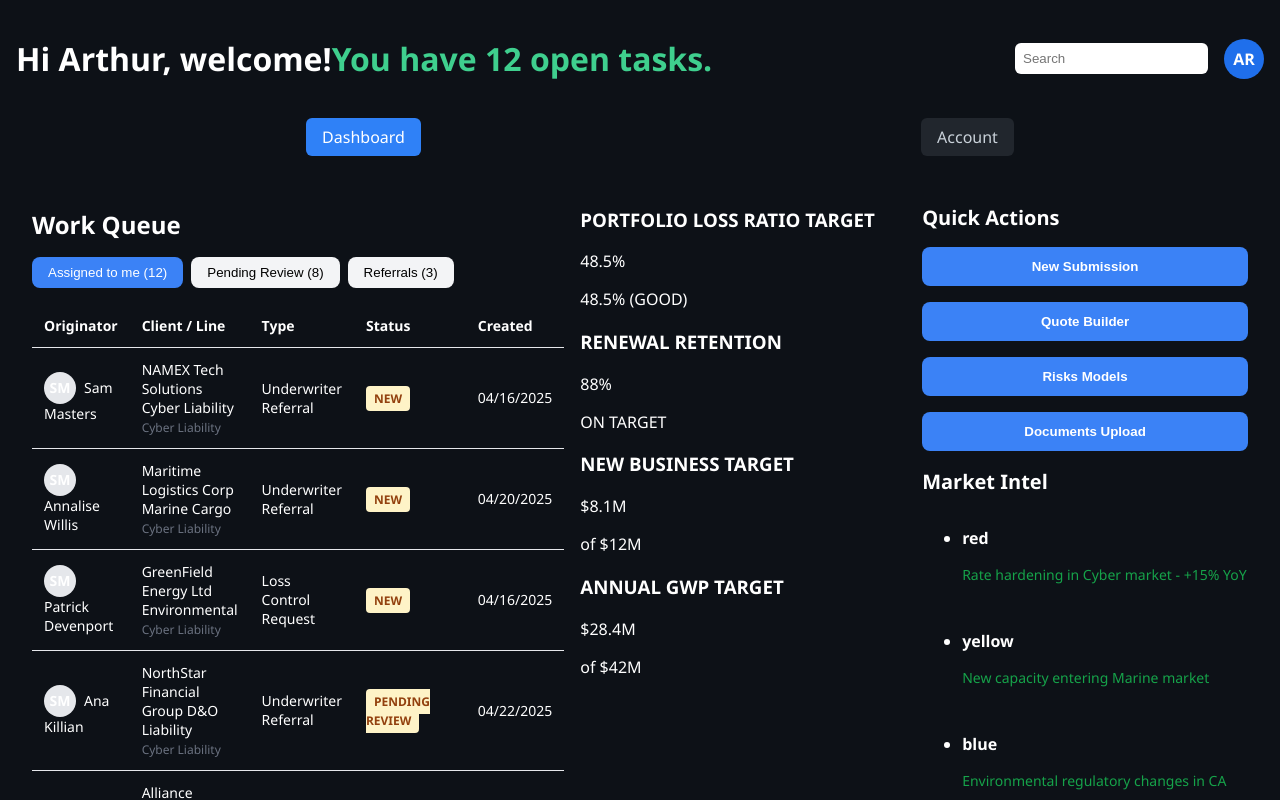
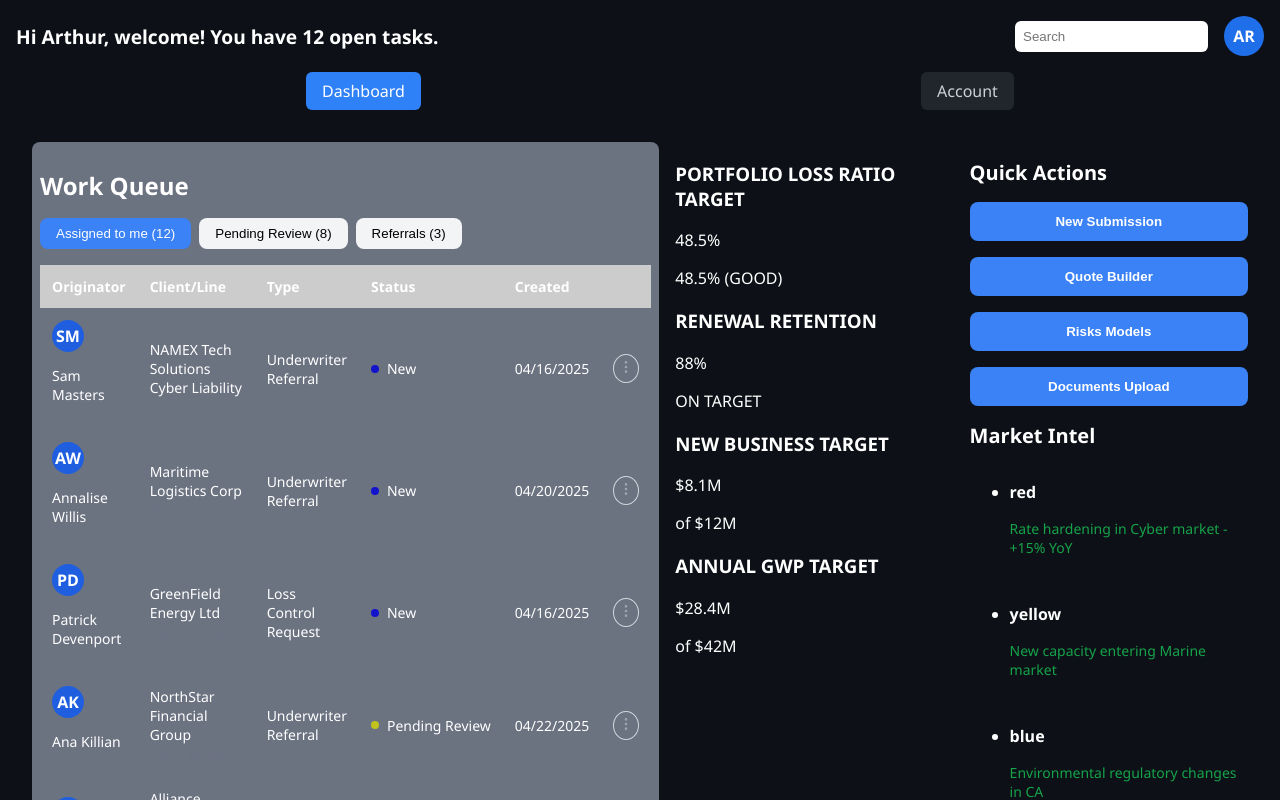
Before and after one commit to Danets/dashboard-angular, an Angular app: page /dashboard in a window 1280 px wide. Shown: the top 800 px of the page. Built offline with nearby package versions, Linux system fonts and the light colour scheme.

Commit message:
Fixing styles and logic for WorkQueue component

```diff
--- a/public/assets/mock-data.json
+++ b/public/assets/mock-data.json
@@ -48,42 +48,48 @@
   "workQueue": [
     {
       "originator": "Sam Masters",
-      "clientLine": "NAMEX Tech Solutions\nCyber Liability",
+      "client": "NAMEX Tech Solutions\nCyber Liability",
       "type": "Underwriter Referral",
       "status": "New",
+
       "created": "04/16/2025"
     },
     {
       "originator": "Annalise Willis",
-      "clientLine": "Maritime Logistics Corp\nMarine Cargo",
+      "client": "Maritime Logistics Corp",
+      "line": "Marine Cargo",
       "type": "Underwriter Referral",
       "status": "New",
       "created": "04/20/2025"
     },
     {
       "originator": "Patrick Devenport",
-      "clientLine": "GreenField Energy Ltd\nEnvironmental",
+      "client": "GreenField Energy Ltd",
+      "line": "Environmental",
       "type": "Loss Control Request",
       "status": "New",
       "created": "04/16/2025"
     },
     {
       "originator": "Ana Killian",
-      "clientLine": "NorthStar Financial Group\nD&O Liability",
+      "client": "NorthStar Financial Group",
+      "line": "D&O Liability",
       "type": "Underwriter Referral",
       "status": "Pending Review",
       "created": "04/22/2025"
     },
     {
       "originator": "Ana Killian",
-      "clientLine": "Alliance Healthcare Systems\nMedical Malpractice",
+      "client": "Alliance Healthcare Systems",
+      "line": "Medical Malpractice",
       "type": "Email",
       "status": "Completed",
       "created": "04/28/2025"
     },
     {
       "originator": "Me",
-      "clientLine": "QuantumTech Industries\nProduct Liability",
+      "client": "QuantumTech Industries",
+      "line": "Product Liability",
       "type": "Email",
       "status": "Completed",
       "created": "04/20/2025"
--- a/src/app/core/models/models.ts
+++ b/src/app/core/models/models.ts
@@ -1,6 +1,7 @@
 export interface IWorkQueue {
   originator: string;
-  clientLine: string;
+  client: string;
+  line: string;
   type: string;
   status: string;
   created: string;
--- a/src/app/pages/dashboard/accounts/accounts.ts
+++ b/src/app/pages/dashboard/accounts/accounts.ts
@@ -8,5 +8,5 @@ import { IAccounts } from '../../../core/models/models';
   styleUrl: './accounts.scss',
 })
 export class Accounts {
-  data = input.required<IAccounts[]>();
+  readonly data = input.required<IAccounts[]>();
 }
--- a/src/app/pages/dashboard/dashboard-data.ts
+++ b/src/app/pages/dashboard/dashboard-data.ts
@@ -1,13 +1,31 @@
 import { Injectable, signal } from '@angular/core';
-import mock from '../../../../public/assets/mock-data.json';
+import { HttpClient } from '@angular/common/http';
+import { delay } from 'rxjs/operators';
 
 @Injectable({
   providedIn: 'root',
 })
 export class DashboardData {
-  readonly portfolioGoals = signal(mock.portfolioGoals);
-  readonly quickActions = signal(mock.quickActions);
-  readonly marketIntel = signal(mock.marketIntel);
-  readonly workQueue = signal(mock.workQueue);
-  readonly accounts = signal(mock.accounts);
+  readonly portfolioGoals = signal([]);
+  readonly quickActions = signal([]);
+  readonly marketIntel = signal([]);
+  readonly workQueue = signal([]);
+  readonly accounts = signal([]);
+
+  constructor(private readonly http: HttpClient) {
+    this.loadMockData();
+  }
+
+  private loadMockData() {
+    this.http
+      .get<any>('assets/mock-data.json')
+      .pipe(delay(800))
+      .subscribe((mock) => {
+        this.portfolioGoals.set(mock.portfolioGoals);
+        this.quickActions.set(mock.quickActions);
+        this.marketIntel.set(mock.marketIntel);
+        this.workQueue.set(mock.workQueue);
+        this.accounts.set(mock.accounts);
+      });
+  }
 }
--- a/src/app/pages/dashboard/market-intel/market-intel.ts
+++ b/src/app/pages/dashboard/market-intel/market-intel.ts
@@ -8,5 +8,5 @@ import { IMarketIntel } from '../../../core/models/models';
   styleUrl: './market-intel.scss',
 })
 export class MarketIntel {
-  data = input.required<IMarketIntel[]>();
+  readonly data = input.required<IMarketIntel[]>();
 }
--- a/src/app/pages/dashboard/portfolio-goals/portfolio-goals.ts
+++ b/src/app/pages/dashboard/portfolio-goals/portfolio-goals.ts
@@ -9,5 +9,5 @@ import { IPortfolioGoals } from '../../../core/models/models';
   styleUrl: './portfolio-goals.scss',
 })
 export class PortfolioGoals {
-  data = input.required<IPortfolioGoals[]>();
+  readonly data = input.required<IPortfolioGoals[]>();
 }
--- a/src/app/pages/dashboard/work-queue/work-queue.html
+++ b/src/app/pages/dashboard/work-queue/work-queue.html
@@ -1,30 +1,75 @@
 <section class="work-queue">
-  <h2 class="section-title">Work Queue</h2>
-  <div class="tabs">
-    <button class="tab active">Assigned to me (12)</button>
-    <button class="tab">Pending Review (8)</button>
-    <button class="tab">Referrals (3)</button>
+  <h2 class="work-queue__title">Work Queue</h2>
+  <div class="work-queue__tabs tabs">
+    <button class="tabs__tab tabs__tab-active">Assigned to me (12)</button>
+    <button class="tabs__tab">Pending Review (8)</button>
+    <button class="tabs__tab">Referrals (3)</button>
   </div>
-  <table class="custom-table">
-    <thead>
+  <table class="work-queue__table table">
+    <thead class="table__head">
       <tr>
         <th>Originator</th>
-        <th>Client / Line</th>
+        <th>Client/Line</th>
         <th>Type</th>
         <th>Status</th>
         <th>Created</th>
+        <th></th>
       </tr>
     </thead>
     <tbody>
-      @for (work of data(); track work.clientLine) {
+      @for (work of data(); track work.client) {
       <tr>
-        <td><span class="initials-circle">SM</span>{{work.originator}}</td>
         <td>
-          {{work.clientLine}} <br /><small class="sub">Cyber Liability</small>
+          <span class="table__avatar">{{getFirstLetter(work.originator)}}</span>
+          <p>{{work.originator}}</p>
+        </td>
+        <td>
+          {{work.client}}
+          <br />
+          <small class="sub">{{work.line}}</small>
         </td>
         <td>{{work.type}}</td>
-        <td><span class="badge new">{{work.status}}</span></td>
+        <td>
+          <div class="status">
+            <span
+              class="status__badge"
+              [class]="getClassName(work.status)"
+            ></span>
+            <span class="status__text"> {{work.status}} </span>
+          </div>
+        </td>
         <td>{{work.created}}</td>
+        <td class="cell-actions">
+          <button
+            class="action-btn"
+            title="Open details"
+            (click)="toggleMenu($event, work.client)"
+          >
+            <svg
+              width="16"
+              height="16"
+              viewBox="0 0 24 24"
+              fill="none"
+              stroke="currentColor"
+              stroke-width="2"
+            >
+              <circle cx="12" cy="12" r="1"></circle>
+              <circle cx="19" cy="12" r="1"></circle>
+              <circle cx="5" cy="12" r="1"></circle>
+            </svg>
+          </button>
+          @if(menuId === work.client) {
+          <div class="dropdown-menu">
+            <button>View</button>
+            <button>Edit</button>
+            <button>Delete</button>
+          </div>
+          }
+        </td>
+      </tr>
+      } @empty {
+      <tr>
+        <td>There are no items.</td>
       </tr>
       }
     </tbody>
--- a/src/app/pages/dashboard/work-queue/work-queue.scss
+++ b/src/app/pages/dashboard/work-queue/work-queue.scss
@@ -1,6 +1,10 @@
 .work-queue {
-  .section-title {
+  background-color: #6b7280;
+  border-radius: 0.5rem;
+  padding: 0.5rem;
+  &__title {
     font-size: 1.5rem;
+    line-height: 2rem;
     font-weight: 600;
     margin-bottom: 1rem;
   }
@@ -10,65 +14,82 @@
     gap: 0.5rem;
     margin-bottom: 1rem;
 
-    .tab {
+    &__tab {
       padding: 0.5rem 1rem;
       background: #f3f4f6;
       border: none;
       border-radius: 0.5rem;
       cursor: pointer;
       font-weight: 500;
+      transition: all 0.2s ease;
 
-      &.active {
+      &-active {
         background: #3b82f6;
         color: white;
       }
     }
+    &__tab:hover,
+    &__tab:focus {
+      background: #0c316d;
+      color: rgb(218, 201, 201);
+    }
   }
 
-  .custom-table {
+  .table {
     width: 100%;
     border-collapse: collapse;
+
+    &__head {
+      background-color: #ccc;
+      font-weight: 600;
+      color: #fff;
+    }
 
     th,
     td {
       padding: 0.75rem;
-      border-bottom: 1px solid #e5e7eb;
       font-size: 0.875rem;
       text-align: left;
     }
 
-    .initials-circle {
-      background-color: #e5e7eb;
-      border-radius: 50%;
+    tr:hover {
+      background-color: #ccc;
+      cursor: pointer;
+    }
+
+    &__avatar {
       display: inline-block;
       width: 2rem;
       height: 2rem;
+      font-size: 1rem;
+      line-height: 2rem;
+      font-weight: bold;
+      margin-right: 0.5rem;
+      background-color: #1f5fdf;
+      border-radius: 50%;
       text-align: center;
-      line-height: 2rem;
-      margin-right: 0.5rem;
-      font-weight: bold;
     }
 
-    .badge {
-      padding: 0.25rem 0.5rem;
-      border-radius: 0.25rem;
-      font-size: 0.75rem;
-      font-weight: 600;
-      text-transform: uppercase;
-
-      &.new {
-        background: #fef3c7;
-        color: #92400e;
+    .status {
+      display: flex;
+      align-items: center;
+      gap: 0.5rem;
+      &__badge {
+        width: 0.5rem;
+        height: 0.5rem;
+        border-radius: 50%;
+        &.new {
+          background-color: rgb(19, 19, 204);
+        }
+        &.pending {
+          background-color: rgb(194, 194, 29);
+        }
+        &.completed {
+          background-color: rgb(57, 199, 57);
+        }
       }
-
-      &.pending {
-        background: #e0f2fe;
-        color: #0369a1;
-      }
-
-      &.completed {
-        background: #d1fae5;
-        color: #065f46;
+      &__text {
+        white-space: nowrap;
       }
     }
 
@@ -76,5 +97,50 @@
       color: #6b7280;
       font-size: 0.75rem;
     }
+    .cell-actions {
+      position: relative;
+      .action-btn {
+        background: transparent;
+        border: 1px solid;
+        border-radius: 50%;
+        cursor: pointer;
+        color: #cfd8dc;
+        padding: 0.25rem;
+
+        svg {
+          transition: opacity 0.2s;
+          transform: rotate(90deg);
+          opacity: 0.5;
+          &:hover {
+            opacity: 1;
+          }
+        }
+      }
+      .dropdown-menu {
+        position: absolute;
+        top: 1.5rem;
+        right: 0;
+        background-color: #1e293b;
+        border-radius: 0.5rem;
+        box-shadow: 0 0 10px rgba(0, 0, 0, 0.3);
+        display: flex;
+        flex-direction: column;
+        padding: 0.5rem;
+        z-index: 10;
+
+        button {
+          background: none;
+          border: none;
+          padding: 0.5rem 1rem;
+          text-align: left;
+          color: #cfd8dc;
+          cursor: pointer;
+          font-size: 1rem;
+          &:hover {
+            background-color: #334155;
+          }
+        }
+      }
+    }
   }
 }
--- a/src/app/pages/dashboard/work-queue/work-queue.ts
+++ b/src/app/pages/dashboard/work-queue/work-queue.ts
@@ -1,4 +1,4 @@
-import { Component, input } from '@angular/core';
+import { Component, HostListener, input } from '@angular/core';
 import { IWorkQueue } from '../../../core/models/models';
 
 @Component({
@@ -8,5 +8,35 @@ import { IWorkQueue } from '../../../core/models/models';
   styleUrl: './work-queue.scss',
 })
 export class WorkQueue {
-  data = input.required<IWorkQueue[]>();
+  readonly data = input.required<IWorkQueue[]>();
+  menuId: string | null = null;
+
+  @HostListener('document:click', ['$event'])
+  onClickOutside(event: MouseEvent) {
+    const target = event.target as HTMLElement;
+    if (!target.closest('.cell-actions')) {
+      this.menuId = null;
+    }
+  }
+
+  toggleMenu(event: MouseEvent, id: string) {
+    // event.stopPropagation();
+    this.menuId = this.menuId === id ? null : id;
+  }
+
+  getFirstLetter(name: string): string {
+    return name
+      .split(' ')
+      .map((word: string) => word.charAt(0))
+      .join('');
+  }
+
+  getClassName(status: string) {
+    const classList = {
+      new: status === 'New',
+      pending: status === 'Pending Review',
+      completed: status === 'Completed',
+    };
+    return classList;
+  }
 }
--- a/src/app/shared/components/layout/header/header.html
+++ b/src/app/shared/components/layout/header/header.html
@@ -1,5 +1,5 @@
 <header class="header">
-  <h1>Hi Arthur, welcome!<span>You have 12 open tasks.</span></h1>
+  <h1>Hi Arthur, welcome! You have 12 open tasks.</h1>
   <div class="header__search">
     <input type="text" placeholder="Search" />
     <div class="header__user">AR</div>
--- a/src/app/shared/components/layout/header/header.scss
+++ b/src/app/shared/components/layout/header/header.scss
@@ -2,8 +2,9 @@
   display: flex;
   justify-content: space-between;
   align-items: center;
-  h1 span {
-    color: #3fcf8e;
+  h1 {
+    font-size: 1.2rem;
+    margin: 0;
   }
   .header__search {
     display: flex;
```
Also changed, not shown: src/app/app.config.ts (+9 -3 lines).
